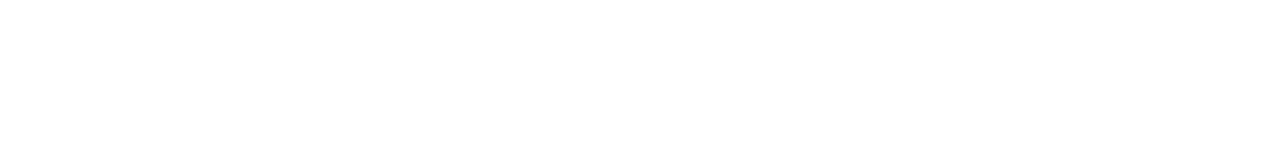
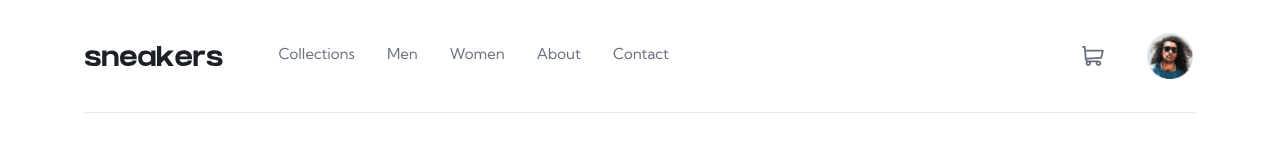
Before and after one commit to ffozilbek/ecommerce, a plain HTML site: page index.html in a window 1280 px wide. Drawn offline with Linux system fonts and the light colour scheme.

Commit message:
add header styles

```diff
--- a/css/style.css
+++ b/css/style.css
@@ -72,3 +72,92 @@ main {
     margin-left: auto;
     margin-right: auto;
 }
+
+/* HEADER */
+.header__inner {
+    display: flex;
+    align-items: center;
+    border-bottom: 1px solid #E4E9F2;
+}
+.header__logo {
+    margin-right: 56px;
+}
+.logo__img {
+    width: 137.5px;
+    height: 20px;
+}
+.header__nav {
+    margin-right: auto;
+}
+.header__list {
+    display: flex;
+    align-items: center;
+    list-style: none;
+}
+.header__item {
+    position: relative;
+    padding-top: 41px;
+    padding-bottom: 45px;
+}
+.header__item:not(:last-child) {
+    margin-right: 32px;
+}
+.header__link {
+    text-decoration: none;
+    color: var(--gray);
+    font-size: 15px;
+    line-height: 26px;
+    font-weight: normal;
+    padding-bottom: 45px;
+    transition: color 0.2s ease;
+}
+.header__link::after {
+    content: "";
+    position: absolute;
+    width: 100%;
+    height: 4px;
+    background-color: var(--orange);
+    left: 0;
+    bottom: 0;
+    opacity: 0;
+    transition: opacity 0.2s ease;
+}
+.header__link:hover {
+    color: var(--dark);
+}
+.header__link:hover::after {
+    opacity: 1;
+}
+.header__badges {
+    display: flex;
+    align-items: center;
+}
+.header__bucket{
+    color: var(--gray);
+    transition: color 0.2s ease;
+    cursor: pointer;
+}
+.header__bucket:hover {
+    color: var(--dark);
+}
+.header__user {
+    width: 50px;
+    height: 50px;
+    border-radius: 50%;
+    margin-left: 41px;
+    display: flex;
+    align-items: center;
+    justify-content: center;
+    object-fit: cover;
+    border: 2px solid transparent;
+}
+.header__user-img {
+    width: 50px;
+    height: 50px;
+    cursor: pointer;
+    object-fit: contain;
+}
+.header__user:hover {
+    border-color: var(--orange);
+    border-radius: 50%;
+}
--- a/index.html
+++ b/index.html
@@ -10,6 +10,45 @@
 </head>
 
 <body>
+    <!-- HEADER -->
+    <header class="header">
+        <div class="header__container container">
+            <div class="header__inner">
+                <div class="header__logo logo">
+                    <img class="logo__img" src="./img/logo.svg" alt="Ecommerce logo" width="137.5" height="20">
+                </div>
+                <nav class="header__nav">
+                    <ul class="header__list">
+                        <li class="header__item">
+                            <a class="header__link" href="#">Collections</a>
+                        </li>
+                        <li class="header__item">
+                            <a class="header__link" href="#">Men</a>
+                        </li>
+                        <li class="header__item">
+                            <a class="header__link" href="#">Women</a>
+                        </li>
+                        <li class="header__item">
+                            <a class="header__link" href="#">About</a>
+                        </li>
+                        <li class="header__item">
+                            <a class="header__link" href="#">Contact</a>
+                        </li>
+                    </ul>
+                </nav>
+                <div class="header__badges">
+                    <svg class="header__bucket" width="22" height="20" fill="none" xmlns="http://www.w3.org/2000/svg">
+                        <path fill-rule="evenodd" clip-rule="evenodd"
+                            d="M3.863 3.641h17.062c.583 0 1.01.55.87 1.114l-1.822 7.283a.896.896 0 0 1-.817.677l-14.321.842c.256.598.849 1.01 1.53 1.01h10.008a2.72 2.72 0 0 1 2.717 2.716A2.72 2.72 0 0 1 16.373 20c-1.878 0-3.197-1.872-2.555-3.642H8.913C9.556 18.13 8.233 20 6.358 20 4.1 20 2.83 17.385 4.22 15.611c-.77-.61-1.218-1.508-1.29-2.336l-.98-10.909v.001c.072.796.169 1.876-.051-.575H.896A.896.896 0 0 1 .896 0h1.82c.465 0 .852.354.894.816l.253 2.825zm1.57 13.642a.926.926 0 0 0 1.85 0 .926.926 0 0 0-1.85 0zm10.94.925a.926.926 0 0 1 0-1.85.926.926 0 0 1 0 1.85zm-11.78-6.432 13.801-.811 1.383-5.531H4.024l.57 6.342z"
+                            fill="currentColor" />
+                    </svg>
+                    <div class="header__user">
+                        <img class="header__user-img" src="./img/user-img.png" alt="User image" width="50" height="50">
+                    </div>
+                </div>
+            </div>
+        </div>
+    </header>
     <script src="./js/script.js"></script>
 </body>
 
```
Also changed, not shown: img/bucket.svg (added), img/logo.svg (added), img/user-img.png (added).
